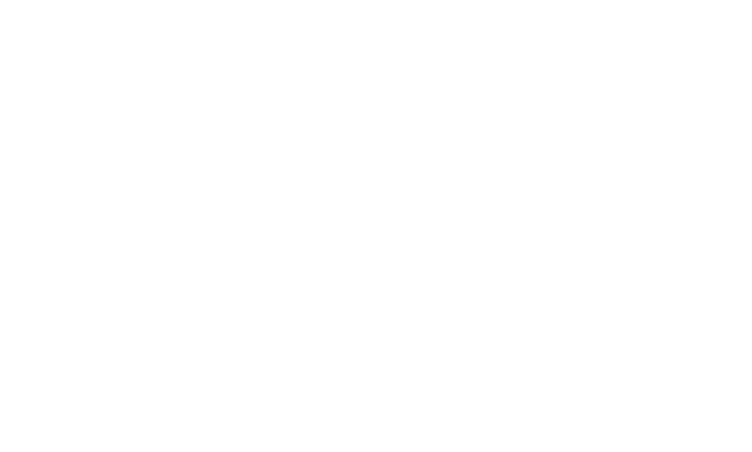
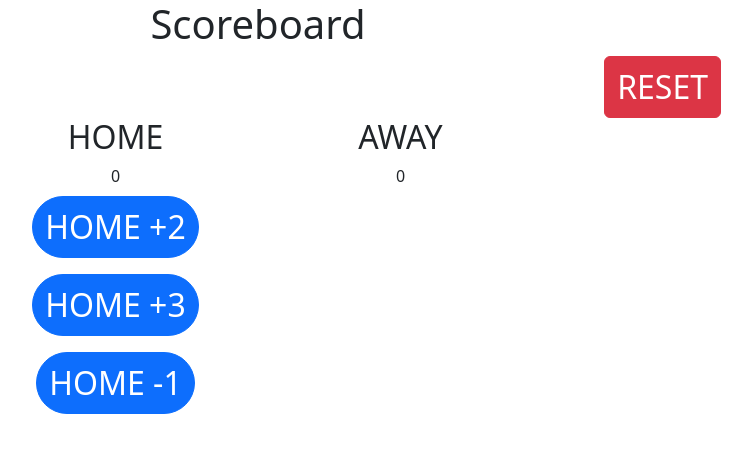
Before and after one commit to d-hooper/scoreboard, a plain HTML site: page index.html in a window 1280 px wide. Shown: the whole page, without its empty margins (382-1134 px from the left). Drawn offline with nearby package versions, Linux system fonts and the light colour scheme.

Commit message:
set up initial html for the scoreboard

```diff
--- a/index.html
+++ b/index.html
@@ -26,7 +26,45 @@
 
   <main>
 
-
+<div class="container text-center">
+  <div class="row justify-content-center">
+    <div class="col-12">
+      <div>
+        <h1>Scoreboard</h1>
+      </div>
+    </div>
+    <div class="col-10">
+      <div class="d-flex justify-content-end">
+        <button class="btn fs-2 btn-danger" type="button">RESET</button>
+      </div>
+    </div>
+      <div class="col-3">
+        <div class="team-text">
+          <h2>HOME</h2>
+        </div>
+        <div class="score" id="homeScore">
+          0
+        </div>
+        <div>
+          <button class="btn btn-primary rounded-pill fs-2 my-2" type="button">HOME +2</button>
+        </div>
+        <div>
+          <button class="btn btn-primary rounded-pill fs-2 my-2" type="button">HOME +3</button>
+        </div>
+        <div>
+          <button class="btn btn-primary rounded-pill fs-2 my-2" type="button">HOME -1</button>
+        </div>
+      </div>
+      <div class="col-3">
+        <div>
+          <h2>AWAY</h2>
+        </div>
+        <div>
+          0
+        </div>
+      </div>
+  </div>
+</div>
 
   </main>
 
```
Also changed, not shown: app.js (+11 -0 lines).
